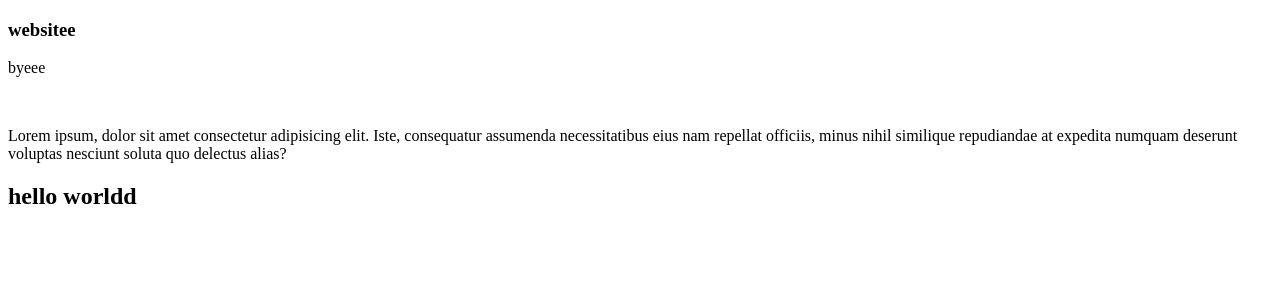
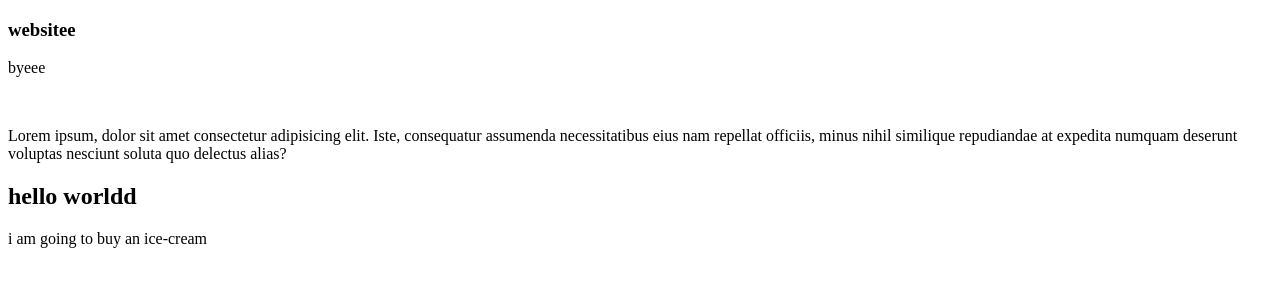
Before and after one commit to SyedaAyesha-tech/hair-site, a plain HTML site: page index.html in a window 1280 px wide. Drawn offline with Linux system fonts and the light colour scheme.

Commit message:
my hairsite

```diff
--- a/index.html
+++ b/index.html
@@ -15,6 +15,7 @@
         repellat officiis, minus nihil similique repudiandae at expedita numquam deserunt voluptas nesciunt soluta quo
         delectus alias?</p>
         <h2>hello worldd</h2>
+        <p>i am going to buy an ice-cream</p>
 </body>
 
 </html>
```
